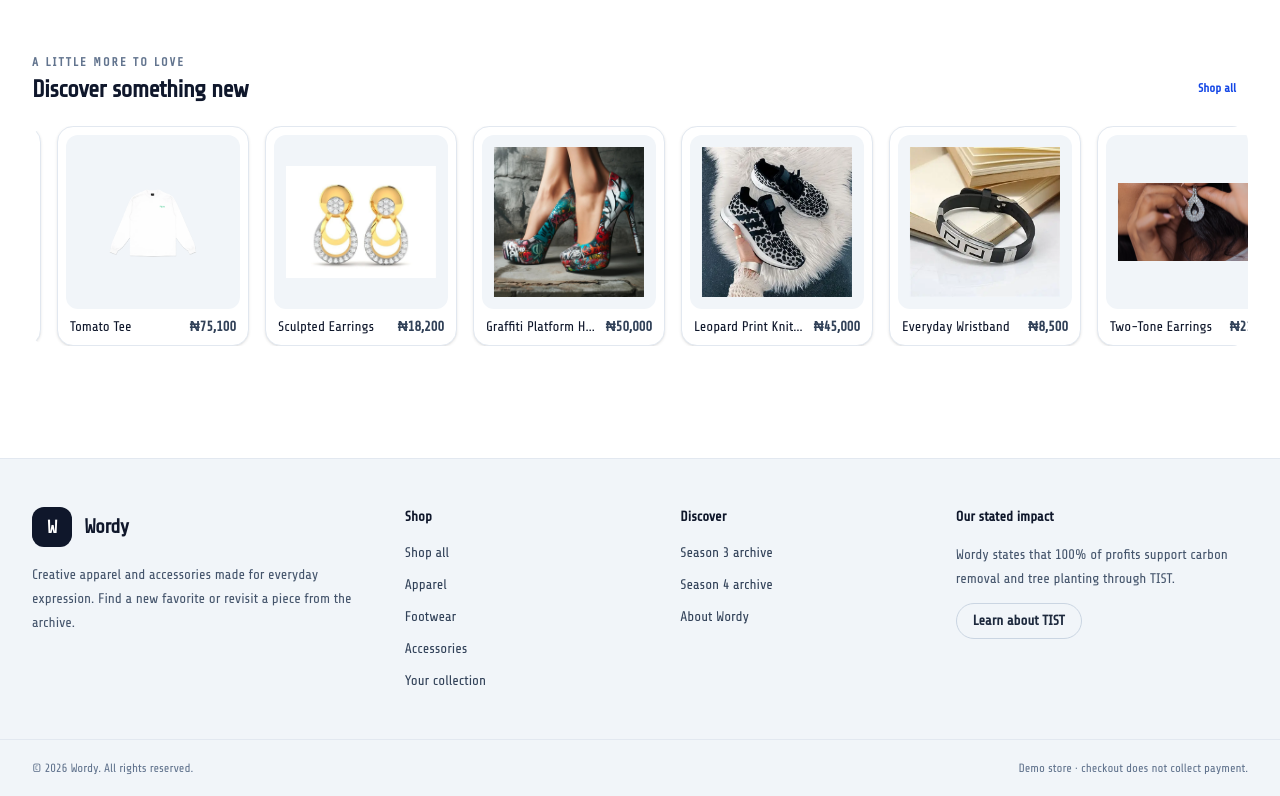
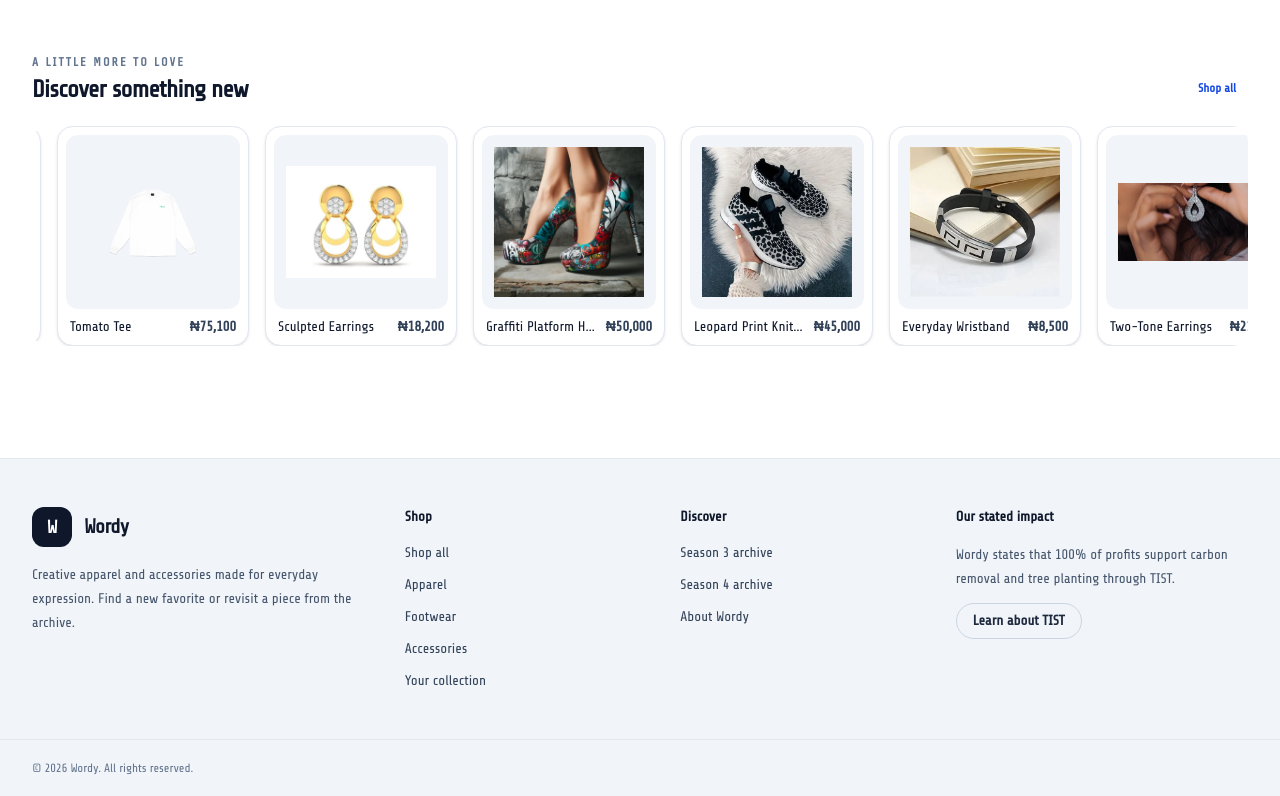
Before and after one commit to bakin-og/wordy, a React (Vite) app: page /apparel in a window 1280 px wide. Shown: the part 3019-3815 px from the top of the page. Built offline with nearby package versions, Linux system fonts and the light colour scheme.

Commit message:
second commit

```diff
--- a/src/components/Footer.jsx
+++ b/src/components/Footer.jsx
@@ -129,7 +129,6 @@ const Footer = () => {
       <div className="border-t border-slate-200 dark:border-slate-800">
         <div className="mx-auto flex w-full max-w-7xl flex-col gap-2 px-4 py-5 text-xs text-slate-500 sm:flex-row sm:items-center sm:justify-between sm:px-6 lg:px-8 dark:text-slate-400">
           <p>© {year} Wordy. All rights reserved.</p>
-          <p>Demo store · checkout does not collect payment.</p>
         </div>
       </div>
     </footer>
```
